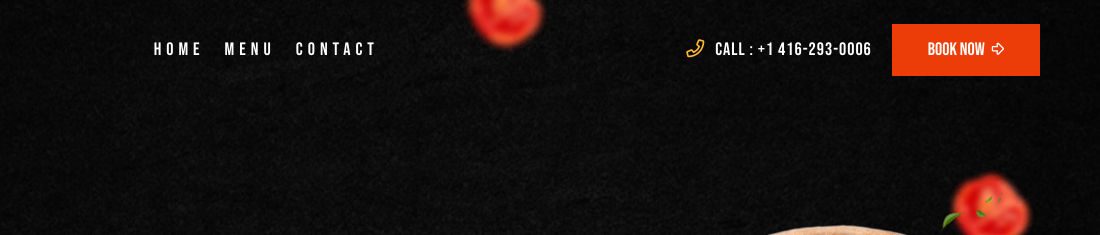
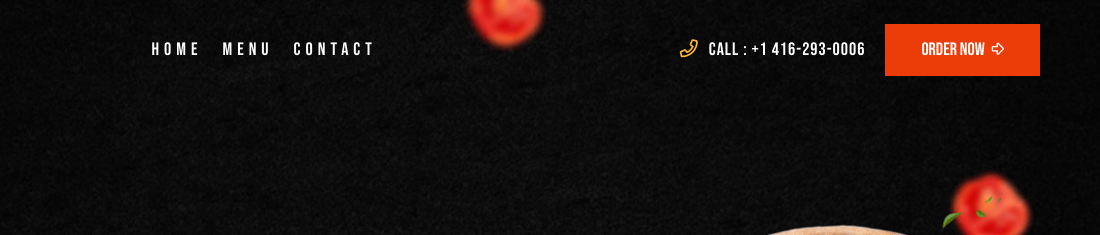
Before and after one commit to pradeepsingam/phoenixpizza, a plain HTML site: page index.html in a window 1280 px wide. Shown: the top 235 px of the page, 180-1280 px from the left. Drawn offline with Linux system fonts and the light colour scheme; files whose address does not match are found by name.

Commit message:
Update index.html

```diff
--- a/index.html
+++ b/index.html
@@ -113,7 +113,7 @@
 
                         <!-- Menu Button -->
                         <div class="menu-btns">
-                            <a href="contact.html" class="theme-btn">Book now <i class="far fa-arrow-alt-right"></i></a>
+                            <a href="https://www.restaurantlogin.com/api/fb/_b9jkn" class="theme-btn">Order now <i class="far fa-arrow-alt-right"></i></a>
                             <!-- menu sidbar -->
 
                         </div>
```
